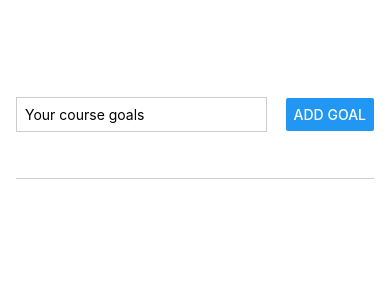
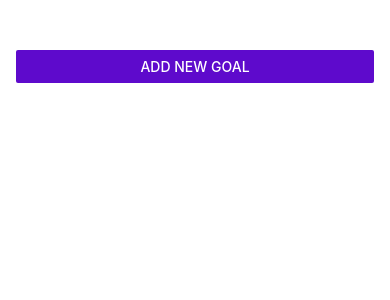
Before and after one commit to HumayunHabib/standard-native-app, a React Native app: screen / in a window 390 px wide. Shown: the top 300 px of the page. Built offline with nearby package versions, Linux system fonts and the light colour scheme.

Commit message:
modal slide

```diff
--- a/App.js
+++ b/App.js
@@ -1,10 +1,15 @@
 import { useState } from "react";
-import { StyleSheet, View, FlatList } from "react-native";
+import { StyleSheet, View, FlatList, Button } from "react-native";
 import GoalItem from "./components/GoalItem";
 import GoalInput from "./components/GoalInput";
 
 export default function App() {
+  const [modalIsVisible, setModalIsVisible] = useState(false);
   const [courseGoals, setCourseGoals] = useState([]);
+
+  const startAddGoalHandler = () => {
+    setModalIsVisible(true);
+  };
 
   function addGoalHandler(enteredGoalText) {
     setCourseGoals((currentCourseGoals) => [
@@ -21,7 +26,13 @@
 
   return (
     <View style={styles.appContainer}>
-      <GoalInput onAddGoal={addGoalHandler} />
+      <Button
+        title="Add New Goal"
+        color="#5e0acc"
+        onPress={startAddGoalHandler}
+      />
+
+      <GoalInput visible={modalIsVisible} onAddGoal={addGoalHandler} />
       <View style={styles.goalsContainer}>
         <FlatList
           data={courseGoals}
--- a/components/GoalInput.js
+++ b/components/GoalInput.js
@@ -1,5 +1,5 @@
 import React, { useState } from "react";
-import { Button, StyleSheet, TextInput, View } from "react-native";
+import { Button, Modal, StyleSheet, TextInput, View } from "react-native";
 
 const GoalInput = (props) => {
   const [enteredGoalText, setEnteredGoalText] = useState("");
@@ -13,6 +13,7 @@
     setEnteredGoalText("");
   };
   return (
+    <Modal visible={props.visible} animationType="slide">
       <View style={styles.inputContainer}>
         <TextInput
           style={styles.textInput}
@@ -22,6 +23,7 @@
         />
         <Button title="Add Goal" onPress={addGoalHandler} />
       </View>
+    </Modal>
   );
 };
 
```
Lines whose indentation alone changed are shown as unchanged.
